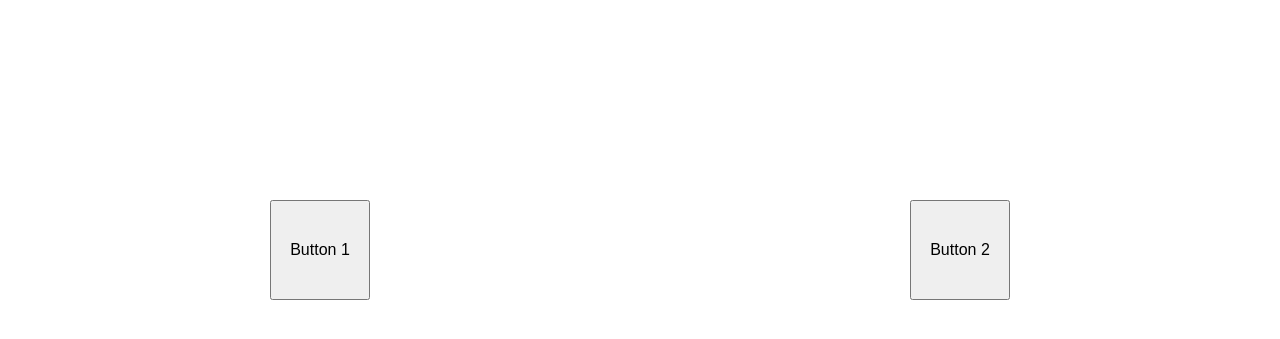
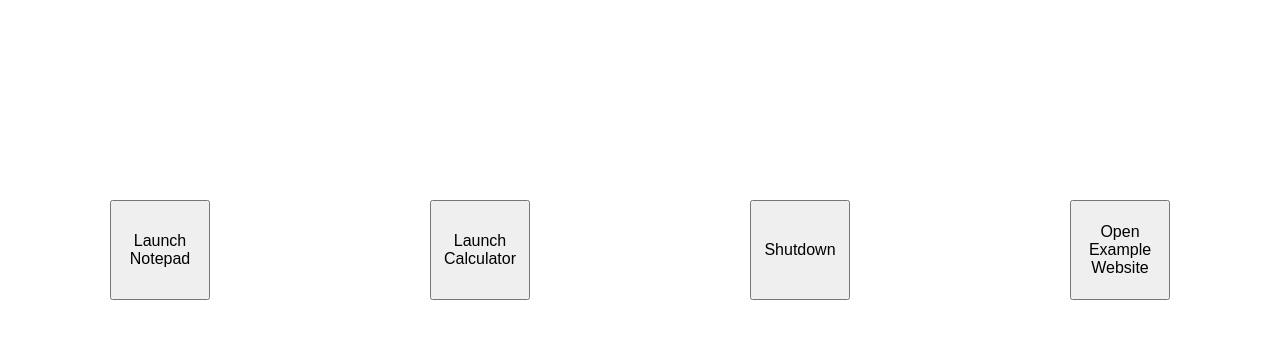
Before and after one commit to erkundanec/Stream-Deck-windows, a Flask app: page / in a window 1280 px wide. Shown: the part 150-489 px from the top of the page. Run offline with Flask 3, Linux system fonts and the light colour scheme.

Commit message:
Update index.html

```diff
--- a/templates/index.html
+++ b/templates/index.html
@@ -8,15 +8,33 @@
 </head>
 <body>
     <div class="stream-deck">
-        <button class="stream-button" onclick="handleButtonClick(1)">Button 1</button>
-        <button class="stream-button" onclick="handleButtonClick(2)">Button 2</button>
+        <button class="stream-button" onclick="launchApplication('notepad.exe')">Launch Notepad</button>
+        <button class="stream-button" onclick="launchApplication('calc.exe')">Launch Calculator</button>
+        <button class="stream-button" onclick="performSystemCommand('shutdown /s /t 0')">Shutdown</button>
+        <button class="stream-button" onclick="openWebsite('https://www.example.com')">Open Example Website</button>
         <!-- Add more buttons as needed -->
     </div>
 
     <script>
-        function handleButtonClick(buttonNumber) {
-            // Implement your action for each button here
-            console.log('Button ' + buttonNumber + ' clicked!');
+        function launchApplication(applicationName) {
+            fetch(`/launch/${applicationName}`)
+                .then(response => response.text())
+                .then(result => console.log(result))
+                .catch(error => console.error('Error:', error));
+        }
+
+        function performSystemCommand(command) {
+            fetch(`/system/${command}`)
+                .then(response => response.text())
+                .then(result => console.log(result))
+                .catch(error => console.error('Error:', error));
+        }
+
+        function openWebsite(websiteUrl) {
+            fetch(`/open/${websiteUrl}`)
+                .then(response => response.text())
+                .then(result => console.log(result))
+                .catch(error => console.error('Error:', error));
         }
     </script>
 </body>
```
